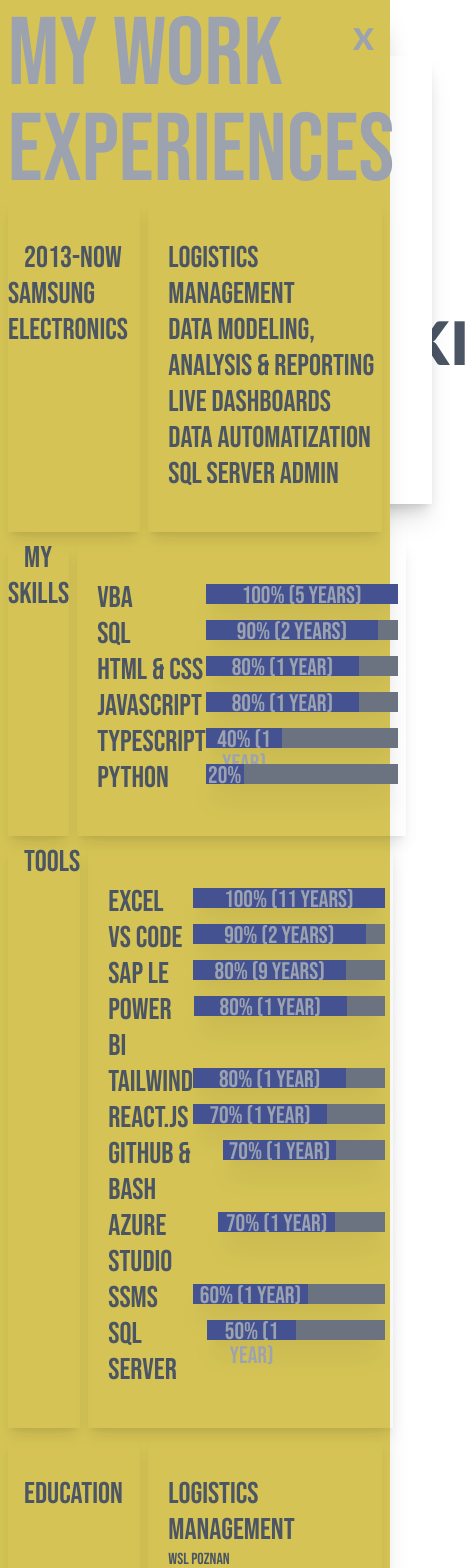
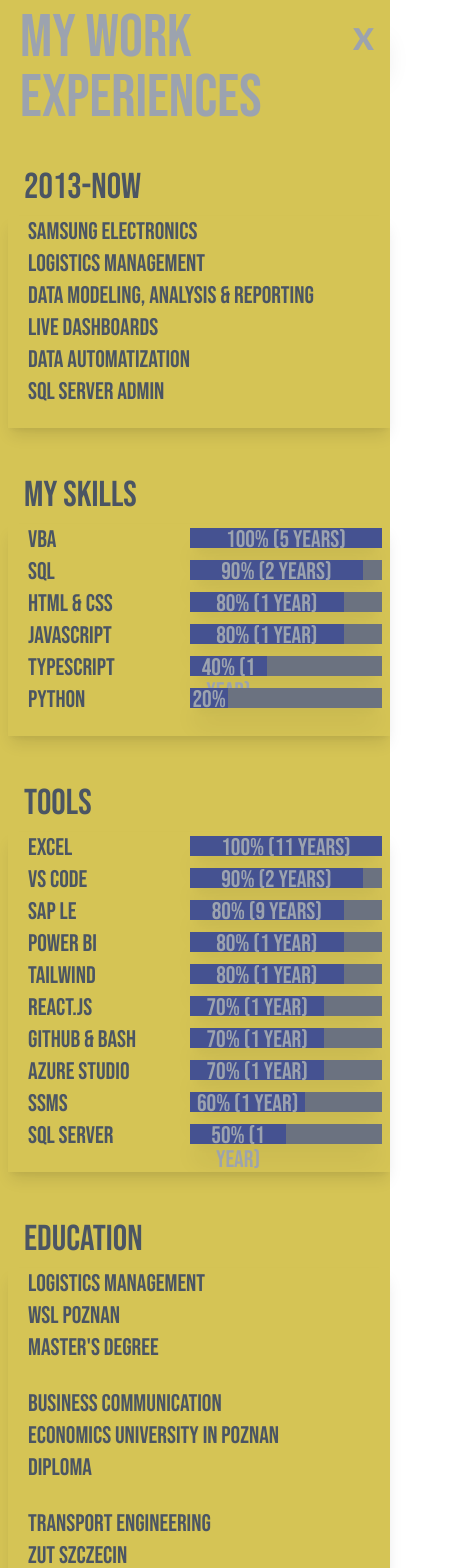
Before and after one commit to MikeWarakom/mikew_backup, a React (Create React App) app: page /resume in a window 390 px wide. Shown: the top 1568 px of the page, 469 px wide, since content can reach past the window. Built offline with nearby package versions, Linux system fonts and the light colour scheme.

Commit message:
responsibe design

```diff
--- a/src/components/navigation/AnimatedRoutes.js
+++ b/src/components/navigation/AnimatedRoutes.js
@@ -29,7 +29,7 @@ const AnimatedRoutes = () => {
 
   return (
 
-        <div>
+        <div className="flex flex-col">
                   <Navbar/>
                 <AnimatePresence>
                 <Routes location={location} key={location.pathname}>
--- a/src/components/navigation/Navbar.js
+++ b/src/components/navigation/Navbar.js
@@ -10,7 +10,7 @@ const Navbar = () => {
     }
 
     return (
-            <nav className="navbarin z-30 shadow-xl pl-12 pr-12 fixed left-0 right-0 top-4 md:w-screen h-12">
+            <nav className="navbarin z-30 shadow-xl md:pl-12 md:pr-12 fixed left-0 right-0 top-4 md:w-screen h-12">
                     <div className="flex justify-between">
                         <div className="pl-3 mb-auto">
                             <Link to='/'>
@@ -40,32 +40,32 @@ const Navbar = () => {
                                 </button>
                             </Link>
                             <Link to='/contacts'>
-                                <button onClick={onClick} className="text-right font-body text-gray-600 px-4 py-2 transition duration-500 ease-in-out  hover:text-blue-500 transform hover:-translate-y-1 hover:scale-110 ...">
+                                <button onClick={onClick} className="text-right font-body text-gray-600 px-4 py-2 transition duration-500 ease-in-out  hover:text-blue-500 transform hover:-translate-y-1 hover:scale-110 ">
                                     Contact
                                 </button>
                             </Link>
                         </div>
                     </div>
                     <div className="grid relative w-full pr-4">
-                        <div className={`${!Active && 'open'} menuUnhide md:hidden shadow-lg justify-self-end w-96 h-full`}>
+                        <div className={`${Active && 'open'} menuUnhide md:hidden shadow-lg justify-self-end w-96 h-full`}>
                             <div className="flex-col shadow-xl bg-white h-full">
                             <Link to='/aboutme'>
-                                <button className="block w-full font-body text-6xl border-gray-300 text-gray-600 mt-0 pt-10 px-4 py-6 transition duration-500 ease-in-out  hover:text-blue-500 transform hover:-translate-y-1 hover:scale-105 ...">
+                                <button className="block w-full font-body text-5xl border-gray-300 text-gray-600 mt-0 pt-10 px-4 py-6 transition duration-500 ease-in-out  hover:text-blue-500 transform hover:-translate-y-1 hover:scale-105 ...">
                                     About me
                                 </button>
                             </Link>
                             <Link to='/projects'>
-                                <button className="block w-full font-body text-6xl text-gray-600 mt-0 px-4 py-6 transition duration-500 ease-in-out  hover:text-blue-500 transform hover:-translate-y-1 hover:scale-105 ...">
+                                <button className="block w-full font-body text-5xl text-gray-600 mt-0 px-4 py-6 transition duration-500 ease-in-out  hover:text-blue-500 transform hover:-translate-y-1 hover:scale-105 ...">
                                     Projects
                                 </button>
                             </Link>
                             <Link to='/resume'>
-                                <button className="block w-full font-body text-6xl text-gray-600 mt-0 px-4 py-6 transition duration-500 ease-in-out hover:text-blue-500 transform hover:-translate-y-1 hover:scale-105 ...">
+                                <button className="block w-full font-body text-5xl text-gray-600 mt-0 px-4 py-6 transition duration-500 ease-in-out hover:text-blue-500 transform hover:-translate-y-1 hover:scale-105 ...">
                                     Work
                                 </button>
                             </Link>
                             <Link to='/contacts'>
-                                <button className="block w-full font-body text-6xl text-gray-600 mt-0 px-4 py-6 transition duration-500 ease-in-out  hover:text-blue-500 transform hover:-translate-y-1 hover:scale-105">
+                                <button className="block w-full font-body text-5xl text-gray-600 mt-0 px-4 py-6 transition duration-500 ease-in-out  hover:text-blue-500 transform hover:-translate-y-1 hover:scale-105">
                                     Contact
                                 </button>
                             </Link>
--- a/src/components/pages/Contacts.js
+++ b/src/components/pages/Contacts.js
@@ -40,8 +40,8 @@ const Contacts = ({...otherProps}) => {
 
     return (
         <section>
-            <div className="absolute z-0 pt-56 pb-36 md:w-1/2 flex-wrap">
-                <h2 className="text-xl text-gray-500 font-body flex ml-10">Data Analyst, Web Developer</h2>
+            <div className="md:block hidden absolute z-0 pt-56 pb-36 md:w-1/2 flex-wrap">
+                <h2 className=" text-xl text-gray-500 font-body flex ml-10">Data Analyst, Web Developer</h2>
                 <h1  className="text-6xl md:text-7xl text-gray-600 font-body flex ml-10">I AM MICHAL WARAKOMSKI</h1>
             </div>
             <div className="z-40 animationSlideInPage flex relative w-full  h-screen md:h-max">
@@ -49,9 +49,9 @@ const Contacts = ({...otherProps}) => {
                     <span className="md:visible pl-5 font-kolker md:text-4xl tracking-tight text-gray-600">Mike</span>
                     <span className="md:visible font-kolker md:text-4xl text-amber">W.</span>
                 </div>
-                <div className=" md:ml-44 bg-amber flex-col shadow-xl h-full md:w-4/5 w-full">
+                <div className=" md:ml-44 bg-amber flex-col shadow-xl h-max md:w-4/5 w-full">
                         <div className="animationLogo w-full">
-                            <h1 className="pl-5 text-gray-400 font-kolker text-8xl flex justify-center pt-2  ">
+                            <h1 className="pl-5 text-gray-400 font-kolker text-6xl md:text-8xl flex justify-center pt-2  ">
                                 CONTACT
                             </h1>
                             <div className="flex justify-center md:mb-5 md:mt-5 mb-2 w-full">
@@ -62,13 +62,13 @@ const Contacts = ({...otherProps}) => {
                                                 Full Name
                                             </span>
                                             <br/>
-                                            <input className="w-72 h-10 mb-2" type="text" name="fullName" required />
+                                            <input className="md:w-72 w-56 h-10 mb-2" type="text" name="fullName" required />
                                             <br/>
                                             <span className="md:text-4xl text-3xl">
                                                 Enter email
                                             </span>
                                             <br/>
-                                            <input className="w-72 h-10 mb-2" type="text" name="email" required />
+                                            <input className="md:w-72 w-56 h-10 mb-2" type="text" name="email" required />
                                             <br/>
                                         </div>
                                         <div className="md:text-4xl text-3xl">
@@ -76,7 +76,7 @@ const Contacts = ({...otherProps}) => {
                                                 Message
                                             </span>
                                             <br/>
-                                            <textarea className="md:text-2xl w-72 h-32" name="message" required />
+                                            <textarea className="md:text-2xl md:w-72 w-56 h-32" name="message" required />
                                             <br/>
                                             <div className="flex">
                                                 <button className="button hover:text-blue-500 flex">
--- a/src/components/pages/HomePage.js
+++ b/src/components/pages/HomePage.js
@@ -3,13 +3,14 @@ import React from 'react';
 const HomePage = ({...otherProps}) => {
 
     return (
-            <section className='absolute z-0 md:h-screen h-auto w-screen flex-wrap md:flex'>
-                <div className=" pt-56 pb-36 md:w-1/2 flex-wrap">
+            <section className='absolute z-0 md:h-screen md:w-screen h-max w-max inset-0 flex-wrap md:flex'>
+                <div className="pt-36 pb-20 md:pt-56 md:pb-36 md:w-1/2 flex-wrap">
                     <h2 className="animationOpacity text-xl text-gray-500 font-body flex ml-10">Data Analyst, Web Developer</h2>
-                    <h1  className="animationOpacity text-6xl md:text-7xl text-gray-600 font-body flex ml-10">I AM MICHAL WARAKOMSKI</h1>
+                    <h1  className="animationOpacity text-3xl md:text-7xl text-gray-600 font-body flex ml-10">I AM MICHAL</h1>
+                    <h1  className="animationOpacity text-3xl md:text-7xl text-gray-600 font-body flex ml-10 ">WARAKOMSKI</h1>
                 </div>
-                <div className="md:w-1/2 md:h-screen bg-amber shadow-md">
-                    <img className="animationImage md:fixed z-0 bottom-0 md:overflow-hidden md:ml-32 ml-10" src="/img/mw.png" alt="MW" width="380" ></img>
+                <div className="md:w-1/2 md:h-screen h-max w-full bg-amber shadow-md">
+                    <img className="animationImage md:fixed max-w-xs md:max-w-sm z-0 bottom-0 md:overflow-hidden md:ml-32 ml-1" src="/img/mw.png" alt="MW" ></img>
                 </div>
             </section>
             )
--- a/src/components/pages/Projects.js
+++ b/src/components/pages/Projects.js
@@ -19,7 +19,7 @@ const Projects = ({...otherProps}) => {
 
     return (
         <section>
-            <div className="absolute z-0 pt-56 pb-36 md:w-1/2 flex-wrap">
+            <div className="md:flex hidden absolute z-0 pt-56 pb-36 md:w-1/2 flex-wrap">
                 <h2 className="text-xl text-gray-500 font-body flex ml-10">Data Analyst, Web Developer</h2>
                 <h1  className="text-6xl md:text-7xl text-gray-600 font-body flex ml-10">I AM MICHAL WARAKOMSKI</h1>
             </div>
@@ -28,12 +28,12 @@ const Projects = ({...otherProps}) => {
                     <span className="md:visible pl-5 font-kolker md:text-4xl tracking-tight text-gray-600">Mike</span>
                     <span className="md:visible font-kolker md:text-4xl text-amber">W.</span>
                 </div>
-                <div className=" md:ml-44 bg-amber flex-col shadow-xl h-full md:w-4/5 w-full h-full">
+                <div className=" md:ml-44 bg-amber flex-col shadow-xl md:w-4/5 w-full h-full">
                     <div className="animationLogo w-full h-full">
-                        <h1 className="pl-5 text-gray-400 font-kolker text-8xl flex justify-center pt-2  ">
+                        <h1 className="pl-5 text-gray-400 font-kolker md:text-8xl text-6xl flex justify-center pt-2  ">
                             PROJECTS
                         </h1>
-                        <div className="md:grid md:grid-cols-3 md:m-auto flex-col justify-center md:mb-5 md:mt-5 mb-2 m-10">
+                        <div className="md:grid md:grid-cols-3 md:m-auto flex-col justify-center md:mb-5 md:mt-5 mb-2 md:m-10">
                             {myProjects.map(({ id, name, url, src, alt }) => (
                                 <div key={id} className="animation5 w-auto md:m-4 m-10 font-kolker flex content-center flex-col text-center text-gray-600 p-5 bg-amber h-auto shadow-lg">
                                     <a href={url} >
--- a/src/components/pages/Resume.js
+++ b/src/components/pages/Resume.js
@@ -6,11 +6,12 @@ import { motion } from "framer-motion";
 const Resume = ({...otherProps}) => {
 
     const myWork = [
-        { id: 1, work: "LOGISTICS MANAGEMENT" },
-        { id: 2, work: "DATA MODELING, ANALYSIS & REPORTING" },
-        { id: 3, work: "LIVE DASHBOARDS" },
-        { id: 4, work: "DATA AUTOMATIZATION" },
-        { id: 5, work: "SQL SERVER ADMIN" },
+        { id: 1, work: "SAMSUNG ELECTRONICS" },
+        { id: 2, work: "LOGISTICS MANAGEMENT" },
+        { id: 3, work: "DATA MODELING, ANALYSIS & REPORTING" },
+        { id: 4, work: "LIVE DASHBOARDS" },
+        { id: 5, work: "DATA AUTOMATIZATION" },
+        { id: 6, work: "SQL SERVER ADMIN" },
 
     ];
 
@@ -75,7 +76,7 @@ const Resume = ({...otherProps}) => {
 
     return (
         <section>
-            <div className="absolute z-0 pt-56 pb-36 md:w-1/2 flex-wrap">
+            <div className="md:flex hidden absolute z-0 pt-56 pb-36 md:w-1/2 flex-wrap">
                 <h1 className="text-xl text-gray-500 font-body flex ml-10">Data Analyst, Web Developer</h1>
                 <h1  className="text-6xl md:text-7xl text-gray-600 font-body flex ml-10">I AM MICHAL WARAKOMSKI</h1>
             </div>
@@ -86,36 +87,33 @@ const Resume = ({...otherProps}) => {
                 </div>
                 <div className=" md:ml-44 bg-amber flex-col shadow-xl h-full md:w-4/5 w-full">
                         <div className="animationLogo w-full">
-                            <h1 className="pl-5 mr-2 text-gray-400 font-kolker text-8xl flex justify-center pt-2  ">
+                            <h1 className="flex md:flex-row flex-col pl-5 mr-2 text-gray-400 font-kolker text-6xl md:text-8xl justify-center pt-2  ">
                                 MY WORK EXPERIENCES
                             </h1>
                             <Zoom>
-                            <div className="flex gap-2 ml-2 md:mb-10 md:mt-10 mb-2">
-                                <div className="flex flex-col md:w-2/3 w-56 font-kolker text-gray-600 md:p-10 py-10 md:mt-20  h-auto shadow-lg">
-                                    <label className="md:text-4xl text-3xl pl-4 md: md:pl-16">
+                            <div className="flex md:flex-row flex-col gap-2 ml-2 md:mb-10 md:mt-10 mb-2">
+                                <div className="flex flex-col md:w-2/3 w-56 font-kolker text-gray-600 md:p-10 pt-10 md:py-10 md:mt-20 md:h-auto md:shadow-lg">
+                                    <label className="text-4xl pl-4 md:pl-16">
                                         2013-Now
                                     </label>
-                                    <label className="md:text-4xl text-3xl">
-                                        Samsung Electronics
-                                    </label>
                                 </div>
-                                <div className="w-full font-kolker  text-gray-600 pl-5 mr-2 pt-10 pb-10 md:space-y-4 md:mt-20  h-auto shadow-lg">
+                                <div className="w-full font-kolker  text-gray-600 pl-5 mr-2 md:pt-10 md:pb-10 pb-5 md:space-y-4 md:mt-20  h-auto shadow-lg">
                                     {myWork.map(({ work, id }) => (
-                                    <p className="md:text-6xl text-3xl" key={id}> {work} </p>
+                                    <p className="md:text-6xl text-2xl" key={id}> {work} </p>
                                     ))}
                                 </div>
                             </div>
-                            <div className="flex gap-2 ml-2 md:mb-10 md:mt-10 mb-2">
-                                <div className="md:w-2/3 w-56 font-kolker text-gray-600 md:p-10 md:mt-20  h-auto shadow-lg">
-                                    <label className="md:text-4xl text-3xl pl-4 md: md:pl-16">
+                            <div className="flex md:flex-row flex-col gap-2 ml-2 md:mb-10 md:mt-10 mb-2">
+                                <div className="md:w-2/3 w-56 font-kolker text-gray-600 md:p-10 md:mt-20 pt-10 md:h-auto md:shadow-lg">
+                                    <label className="text-4xl pl-4 md: md:pl-16">
                                         My Skills
                                     </label>
                                 </div>
-                                <div className="w-full font-kolker  text-gray-600 pl-5 mr-2 pt-10 pb-10 md:mt-20 md:space-y-4  h-auto shadow-lg">
+                                <div className="w-full font-kolker  text-gray-600 pl-5 mr-2 md:pt-10 md:pb-10 pb-5 md:mt-20 md:space-y-4  h-auto shadow-lg">
                                     {mySkills.map(({ skills, id, level, years }) => (
                                         <div key={id}>
                                             <div className="flex justify-between">
-                                                <p className="md:text-6xl text-3xl flex">
+                                                <p className="md:text-6xl text-2xl flex">
                                                     {skills}
                                                 </p>
                                             <div className="mt-1 md:mt-2 mr-2 md:mr-2 bg-gray-500 h-5 md:h-10 shadow-xl w-48 md:w-72">
@@ -126,17 +124,17 @@ const Resume = ({...otherProps}) => {
                                     ))}
                             </div>
                             </div>
-                            <div className="flex gap-2 ml-2 md:mb-10 md:mt-10 mb-2">
-                                <div className="md:w-2/3 w-56 font-kolker text-gray-600 md:p-10 md:mt-20  h-auto shadow-lg">
-                                    <label className="md:text-4xl text-3xl pl-4 md: md:pl-16">
+                            <div className="flex md:flex-row flex-col gap-2 ml-2 md:mb-10 md:mt-10 mb-2">
+                                <div className="md:w-2/3 w-56 font-kolker text-gray-600 md:p-10 md:mt-20 pt-10 md:h-auto md:shadow-lg">
+                                    <label className="text-4xl pl-4 md:pl-16">
                                         Tools
                                     </label>
                                 </div>
-                                <div className="w-full font-kolker  text-gray-600 pl-5 mr-2 pt-10 pb-10 md:space-y-4 md:mt-20  h-auto shadow-lg">
+                                <div className="w-full font-kolker  text-gray-600 pl-5 mr-2 md:pt-10 md:pb-10 pb-5 md:space-y-4 md:mt-20  h-auto shadow-lg">
                                     {myTools.map(({ tools, id, level, years }) => (
                                         <div key={id}>
                                             <div className="flex justify-between">
-                                                <p className="md:text-6xl text-3xl flex">
+                                                <p className="md:text-6xl text-2xl flex">
                                                     {tools}
                                                 </p>
                                             <div className="mt-1 md:mt-2 mr-2 md:mr-2 bg-gray-500 h-5 md:h-10 shadow-xl w-48 md:w-72">
@@ -147,37 +145,37 @@ const Resume = ({...otherProps}) => {
                                     ))}
                                 </div>
                             </div>
-                            <div className="flex gap-2 ml-2 md:mb-10 md:mt-10 mb-2">
-                                <div className="md:w-2/3 w-56 font-kolker text-gray-600 md:p-10 py-10 md:mt-20  h-auto shadow-lg">
-                                    <label className="md:text-4xl text-3xl pl-4 md: md:pl-16">
+                            <div className="flex md:flex-row flex-col gap-2 ml-2 md:mb-10 md:mt-10 mb-2">
+                                <div className="md:w-2/3 w-56 font-kolker text-gray-600 md:p-10 md:py-10 md:mt-20 pt-10 md:h-auto md:shadow-lg">
+                                    <label className="text-4xl pl-4 md: md:pl-16">
                                         Education
                                     </label>
                                 </div>
-                                <div className="w-full font-kolker  text-gray-600 pl-5 mr-2 pt-10 pb-10  md:mt-20 space-y-6 h-auto shadow-lg">
+                                <div className="w-full font-kolker  text-gray-600 pl-5 mr-2 md:pt-10 md:pb-10 pb-5 md:mt-20 space-y-6 h-auto shadow-lg">
                                 {myEducation.map(({ major, id, school, degree }) => (
                                     <div key={id}>
-                                        <p className="md:text-6xl text-3xl">
+                                        <p className="md:text-6xl text-2xl">
                                             {major}
                                         </p>
-                                        <p className="md:text-4xl text-1xl">
+                                        <p className="md:text-6xl text-2xl">
                                             {school}
                                         </p>
-                                        <p className="md:text-4xl text-1xl">
+                                        <p className="md:text-6xl text-2xl">
                                             {degree}
                                         </p>
                                     </div>
                                     ))}
                                 </div>
                             </div>
-                            <div className="flex gap-2 ml-2 md:mt-5 md:mb-20">
-                                <div className="md:w-2/3 w-56 font-kolker text-gray-600 md:p-10 py-10 md:mt-20  h-auto shadow-lg">
-                                    <label className="md:text-4xl text-3xl pl-4 md: md:pl-16">
+                            <div className="flex md:flex-row flex-col gap-2 ml-2 md:mt-5 md:mb-20">
+                                <div className="md:w-2/3  font-kolker text-gray-600 md:p-10 md:py-10 md:mt-20 pt-10 md:h-auto md:shadow-lg">
+                                    <label className="text-4xl pl-4 md: md:pl-16">
                                         CERTIFICATES
                                     </label>
                                 </div>
-                                <div className="w-full font-kolker  text-gray-600 pl-5 mr-2 pt-10 pb-10 md:space-y-6 md:mt-20  h-auto shadow-lg">
+                                <div className="w-full font-kolker  text-gray-600 pl-5 mr-2 md:pt-10 md:pb-10 pb-5 md:space-y-6 md:mt-20  h-auto shadow-lg">
                                 {myCertificates.map(({ id, name, pic, url }) => (
-                                    <p key={id} className="md:text-6xl text-3xl">
+                                    <p key={id} className="md:text-6xl text-2xl">
                                         <a download={pic} href={url}>
                                             {name}
                                         </a>
```
Also changed, not shown: src/components/pages/AboutMe.js (+6 -5 lines).
